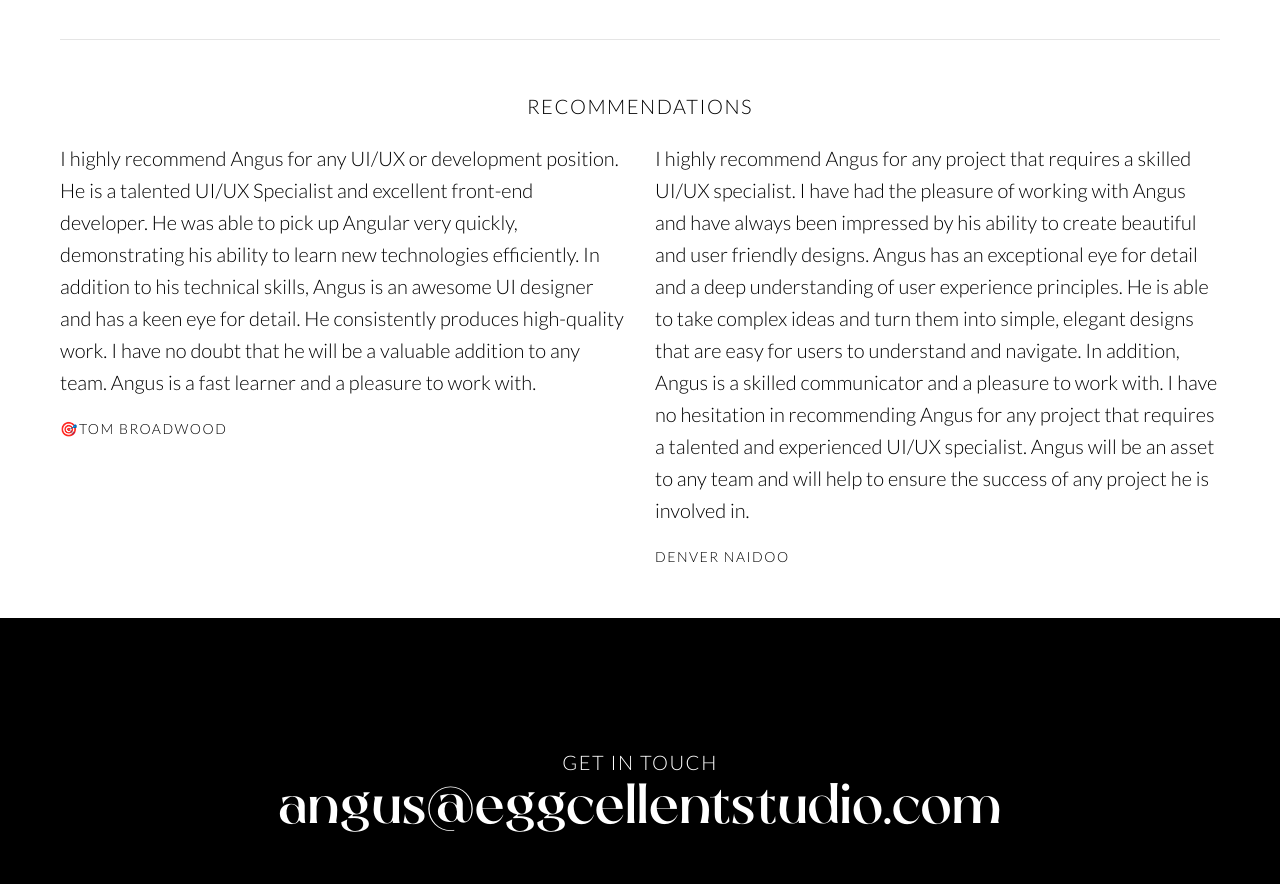
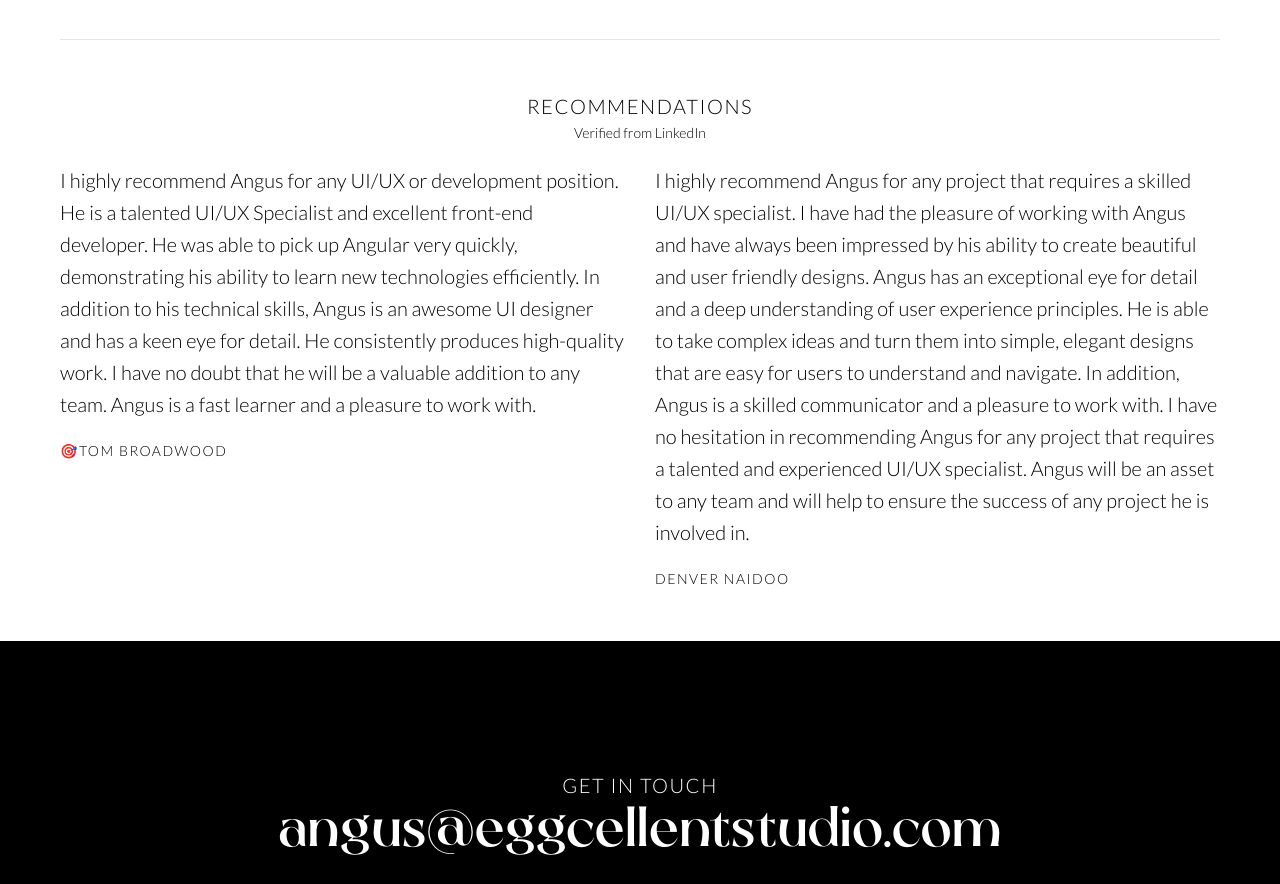
Before and after one commit to Thomo120/angusthompson, a Next.js app: page /resume in a window 1280 px wide. Shown: the part 3040-3924 px from the top of the page. Built offline with nearby package versions, Linux system fonts and the light colour scheme.

Commit message:
Update resume.js

```diff
--- a/pages/resume.js
+++ b/pages/resume.js
@@ -149,7 +149,8 @@ export default function Resume({linkedin}) {
                 <Divider line_type={"custom_line"} height="1" margin="50" margin_position={'top'} color="rgba(0,0,0,0.1)" />
             </Section>
             <Section paddingBottom="5rem" variant='contained' bg_color="#fff">
-                <Typography variant="h5" align="center">Recommendations</Typography>
+                <Typography variant="h5" align="center" marginless>Recommendations</Typography>
+                <Typography align="center" style={{fontSize: '1.4rem'}}>Verified from LinkedIn</Typography>
                 <Row>
                     {linkedin?.references.map((reference, index) => (
                         <Column md={6} key={index} margin_bottom_mobile={index === 0 ? '4rem' : 0}>
```
